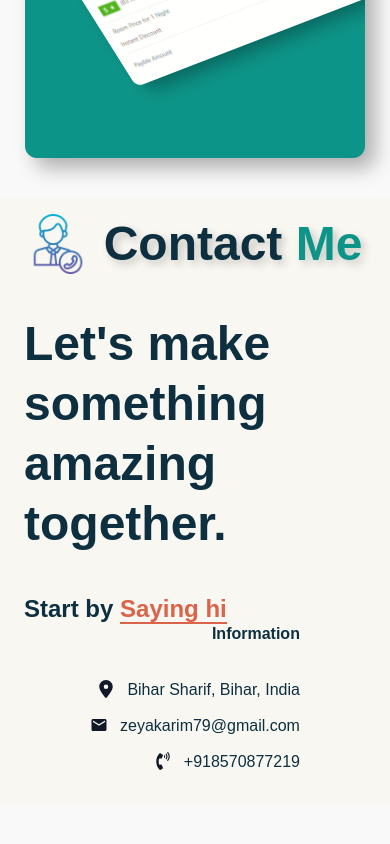
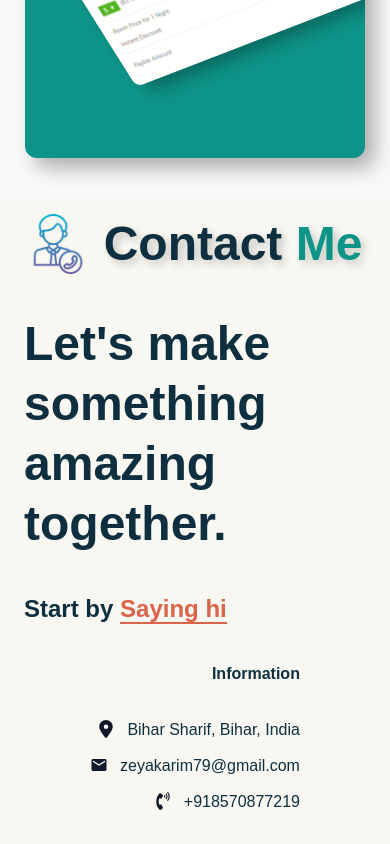
Before and after one commit to zeyakarim/portfolio_in_nextjs, a Next.js app: page / in a window 390 px wide. Shown: the part 7009-7853 px from the top of the page. Before the commit the page ends 7813 px from the top, so only its background shows below. Built offline with nearby package versions, Linux system fonts and the light colour scheme.

Commit message:
[Feat] Update In Contact Me Section

```diff
--- a/components/ContactMeSection.jsx
+++ b/components/ContactMeSection.jsx
@@ -23,7 +23,7 @@ const ContactMeSection = () => {
                 </h2>
             </div>
 
-            <section className="relative  max-w-[90rem] mx-auto mt-10 flex flex-col md:flex-row items-center justify-between gap-x-10 pb-4">
+            <section className="relative  max-w-[90rem] mx-auto mt-10 flex flex-col md:flex-row items-center justify-between gap-10 pb-4">
                 <motion.div
                     initial={{ opacity: 0, x: 50 }}
                     animate={{ opacity: 1, x: 0 }}
--- a/data/datas.js
+++ b/data/datas.js
@@ -66,6 +66,6 @@ export const experiences = [
             "Assisted in training drills, ensuring students gained hands-on experience with real-world coding problems.",
             "Provided guidance on project development, helping students structure and optimize their software applications."
         ],
-        color: "bg-red-500",
+        color: "bg-[#ce4949]",
     }
 ];
```
